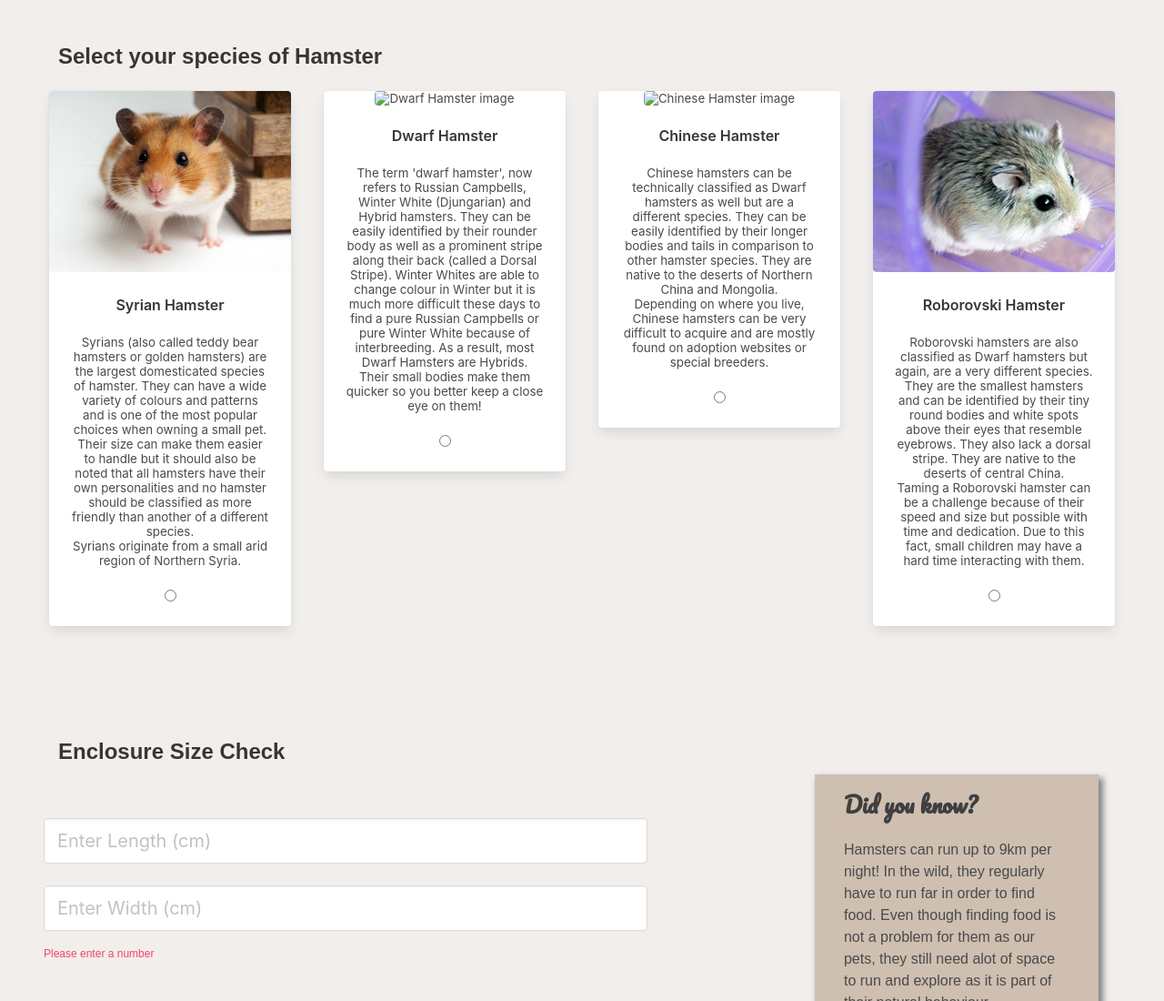
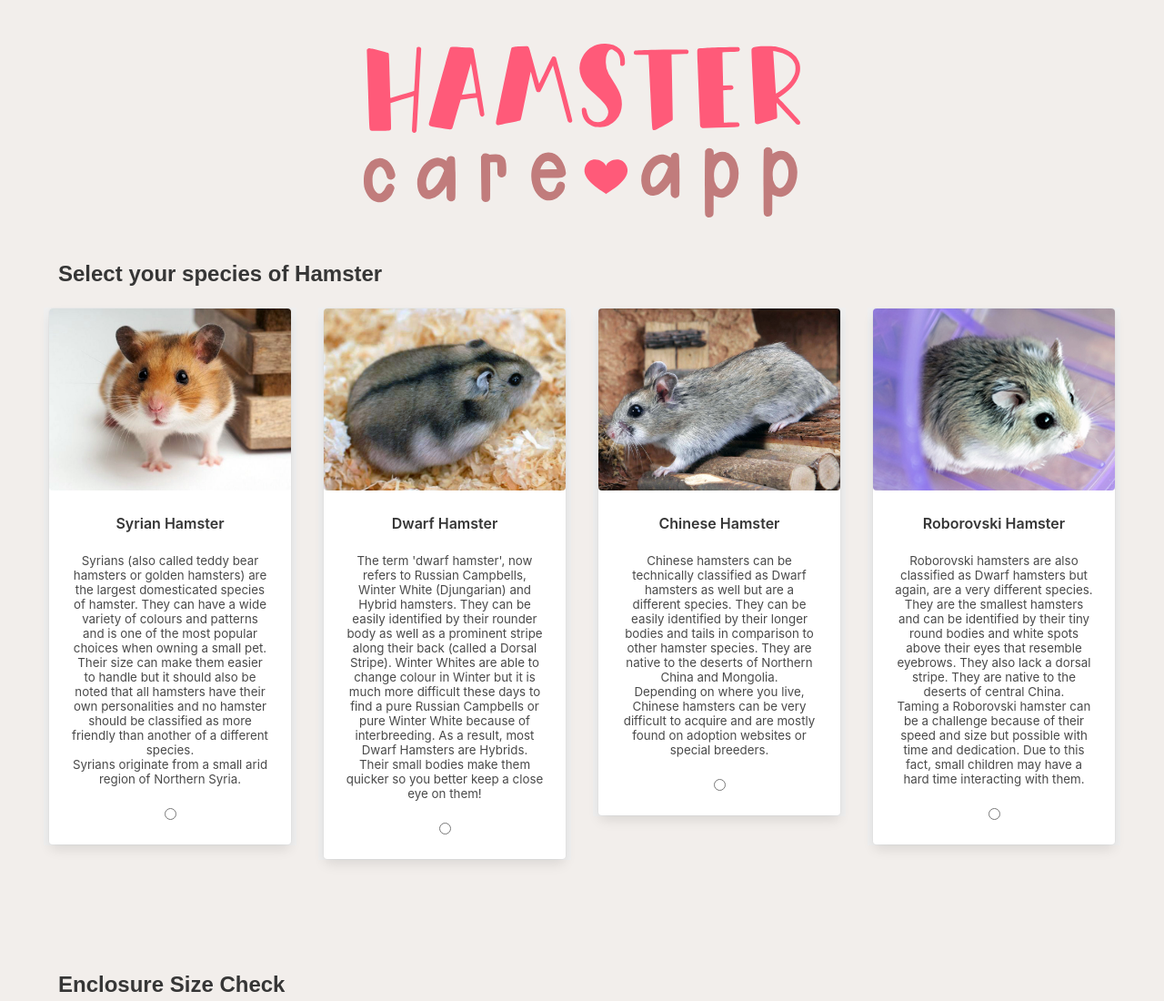
Before and after one commit to TashiiDesign/HamsterCareApp, a website: page public/index.html in a window 1280 px wide. Shown: the top 1100 px of the page at 91% size. Drawn offline with nearby package versions, Linux system fonts and the light colour scheme.

Commit message:
Added Logo

```diff
--- a/public/index.html
+++ b/public/index.html
@@ -12,6 +12,8 @@
 </head>
 
 <body>
+
+    <img class="image logo is-center" src="images/SVG/logo-header.svg"/>
 
     <div  class="section section1" id="section1">
 
@@ -54,7 +56,7 @@
                     <label for="dwarf">
                     <div class="card">
                         <div class="card-image">
-                            <img src="/images/images/dwarf-hamster.jpg" alt="Dwarf Hamster image">
+                            <img src="images/dwarf-hamster.jpg" alt="Dwarf Hamster image">
 
                             <div class="card-content">
                                 <p class="title is-6 has-text-centered">Dwarf Hamster</p>
@@ -81,7 +83,7 @@
 
                     <div class="card">
                         <div class="card-image">
-                            <img src="images/images/chinese-hamster.jpg" alt="Chinese Hamster image">
+                            <img src="images/chinese-hamster.jpg" alt="Chinese Hamster image">
 
                             <div class="card-content">
                                 <p class="title is-6 has-text-centered">Chinese Hamster</p>
--- a/public/style.css
+++ b/public/style.css
@@ -5,6 +5,15 @@
 body {
     font-family: 'karla', sans-serif;
     background-color: #f2eeeb;
+}
+
+.logo {
+    margin: 0 auto;
+    text-align: center;
+    padding-left: 5em;
+    padding-right: 5em;
+    padding-top: 3em !important;
+    width:50%;
 }
 
 button {
```
Also changed, not shown: public/images/SVG/logo-header.svg (added).
